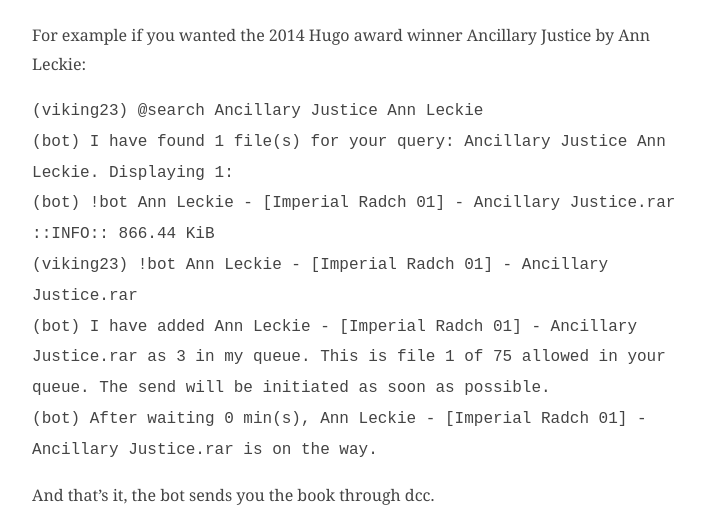
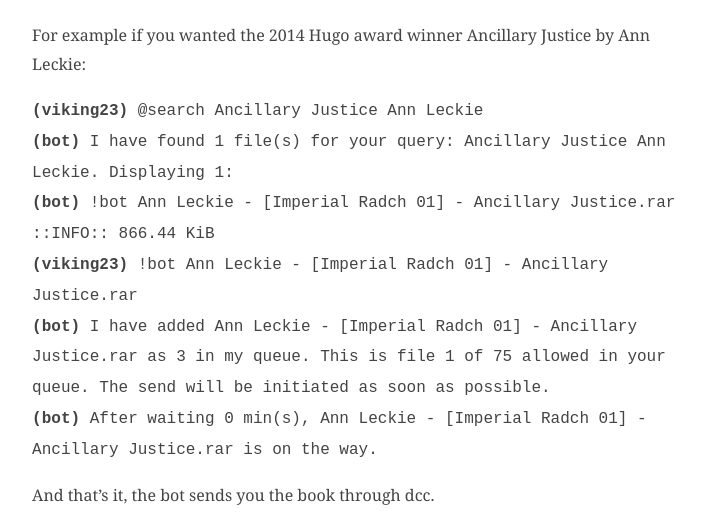
Before and after one commit to 4p3/4p3.github.io, a Jekyll site: the page built from _posts/2014-08-21-howtopiratebooks.markdown, in a window 1280 px wide. Shown: the part 523-1038 px from the top of the page, without its empty margins (287-995 px from the left). Built offline with Jekyll 4.4.1, drawn with Linux system fonts in a browser that asks for light colours; Markdown is read by kramdown in place of the engine named in the settings.

Commit message:
this is the last. i promise :)

```diff
--- a/_posts/2014-08-21-howtopiratebooks.markdown
+++ b/_posts/2014-08-21-howtopiratebooks.markdown
@@ -21,12 +21,12 @@
 For example if you wanted the 2014 Hugo award winner Ancillary Justice by Ann Leckie:
 
 <code>
-	(viking23) @search Ancillary Justice Ann Leckie<br>
-	(bot) I have found 1 file(s) for your query: Ancillary Justice Ann Leckie. Displaying 1:<br>
-	(bot) !bot Ann Leckie - [Imperial Radch 01] - Ancillary Justice.rar ::INFO:: 866.44 KiB<br>
-	(viking23)  !bot Ann Leckie - [Imperial Radch 01] - Ancillary Justice.rar<br>
-	(bot) I have added Ann Leckie - [Imperial Radch 01] - Ancillary Justice.rar as 3 in my queue. This is file 1 of 75 allowed in your queue. The send will be initiated as soon as possible.<br>
-	(bot) After waiting 0 min(s), Ann Leckie - [Imperial Radch 01] - Ancillary Justice.rar is on the way.<br>
+	<b>(viking23)</b> @search Ancillary Justice Ann Leckie<br>
+	<b>(bot)</b> I have found 1 file(s) for your query: Ancillary Justice Ann Leckie. Displaying 1:<br>
+	<b>(bot)</b> !bot Ann Leckie - [Imperial Radch 01] - Ancillary Justice.rar ::INFO:: 866.44 KiB<br>
+	<b>(viking23)</b>  !bot Ann Leckie - [Imperial Radch 01] - Ancillary Justice.rar<br>
+	<b>(bot)</b> I have added Ann Leckie - [Imperial Radch 01] - Ancillary Justice.rar as 3 in my queue. This is file 1 of 75 allowed in your queue. The send will be initiated as soon as possible.<br>
+	<b>(bot)</b> After waiting 0 min(s), Ann Leckie - [Imperial Radch 01] - Ancillary Justice.rar is on the way.<br>
 </code>
 
 And that's it, the bot sends you the book through dcc.
```
